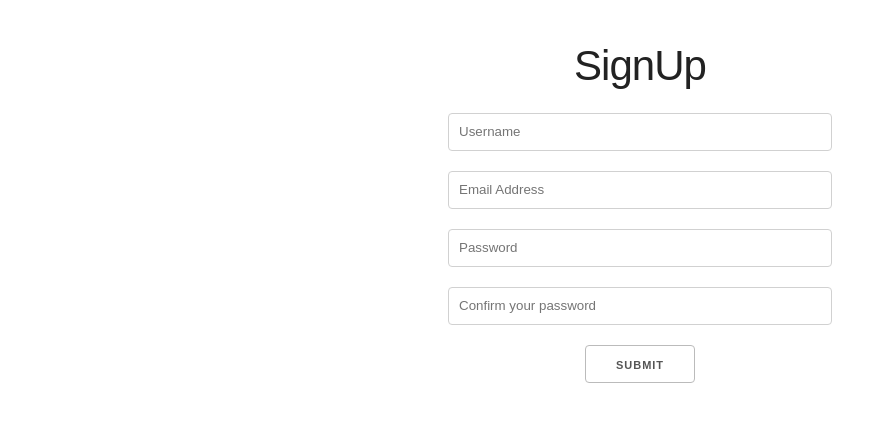
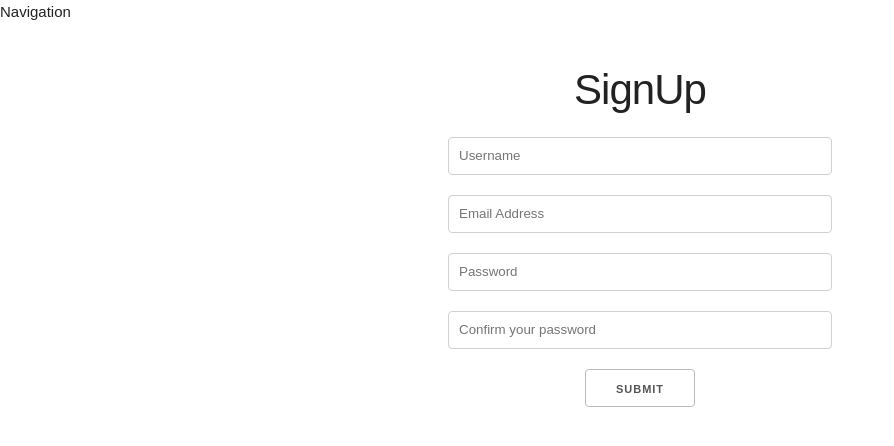
Before and after one commit to frogThanos/react-apollo-client, a React (Create React App) app: page /signup in a window 1280 px wide. Shown: the top 446 px of the page, without its empty margins (0-894 px from the left). Built offline with nearby package versions, Linux system fonts and the light colour scheme; no server answers.

Commit message:
created Navigation and wrapped routes in fragment

```diff
--- /dev/null
+++ b/src/components/navigation/Navigation.jsx
@@ -0,0 +1,10 @@
+import React from 'react';
+
+
+const Navigation = () => (
+  <nav>
+    Navigation
+  </nav>
+);
+
+export default Navigation;
--- a/src/router/MainRouter.jsx
+++ b/src/router/MainRouter.jsx
@@ -1,4 +1,4 @@
-import React, { PureComponent } from 'react';
+import React, { PureComponent, Fragment } from 'react';
 import {
   BrowserRouter,
   Route,
@@ -8,6 +8,7 @@ import {
 
 // Components
 import App from '../App';
+import Navigation from '../components/navigation/Navigation';
 import SignIn from '../components/auth/SignIn';
 import SignUp from '../components/auth/SignUp';
 
@@ -16,12 +17,15 @@ class MainRouter extends PureComponent {
     const { refetch } = this.props;
     return (
       <BrowserRouter>
+        <Fragment>
+          <Navigation />
           <Switch>
             <Route path="/" exact component={App} />
             <Route path="/signin" exact render={() => <SignIn refetch={refetch} />} />
             <Route path="/signup" exact render={() => <SignUp refetch={refetch} />} />
             <Redirect to="/" />
           </Switch>
+        </Fragment>
       </BrowserRouter>
     );
   }
```
Lines whose indentation alone changed are shown as unchanged.
